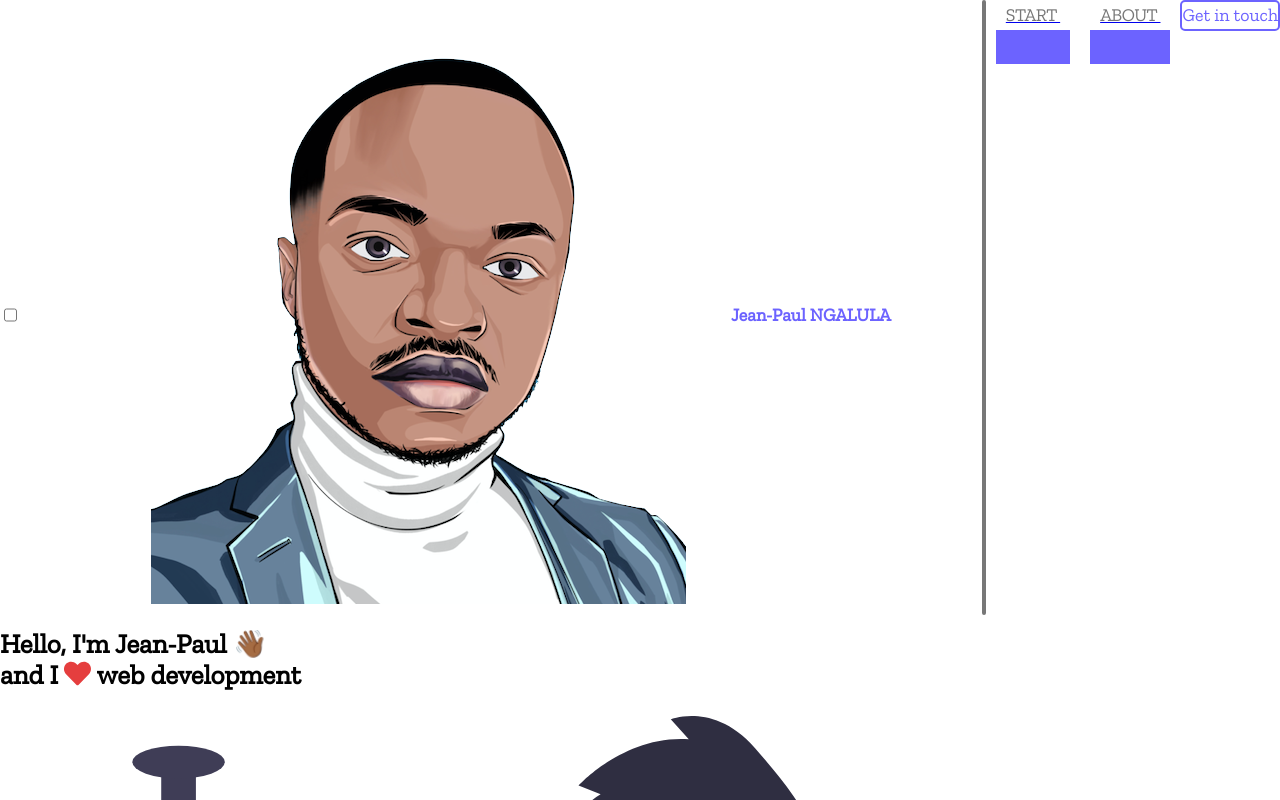
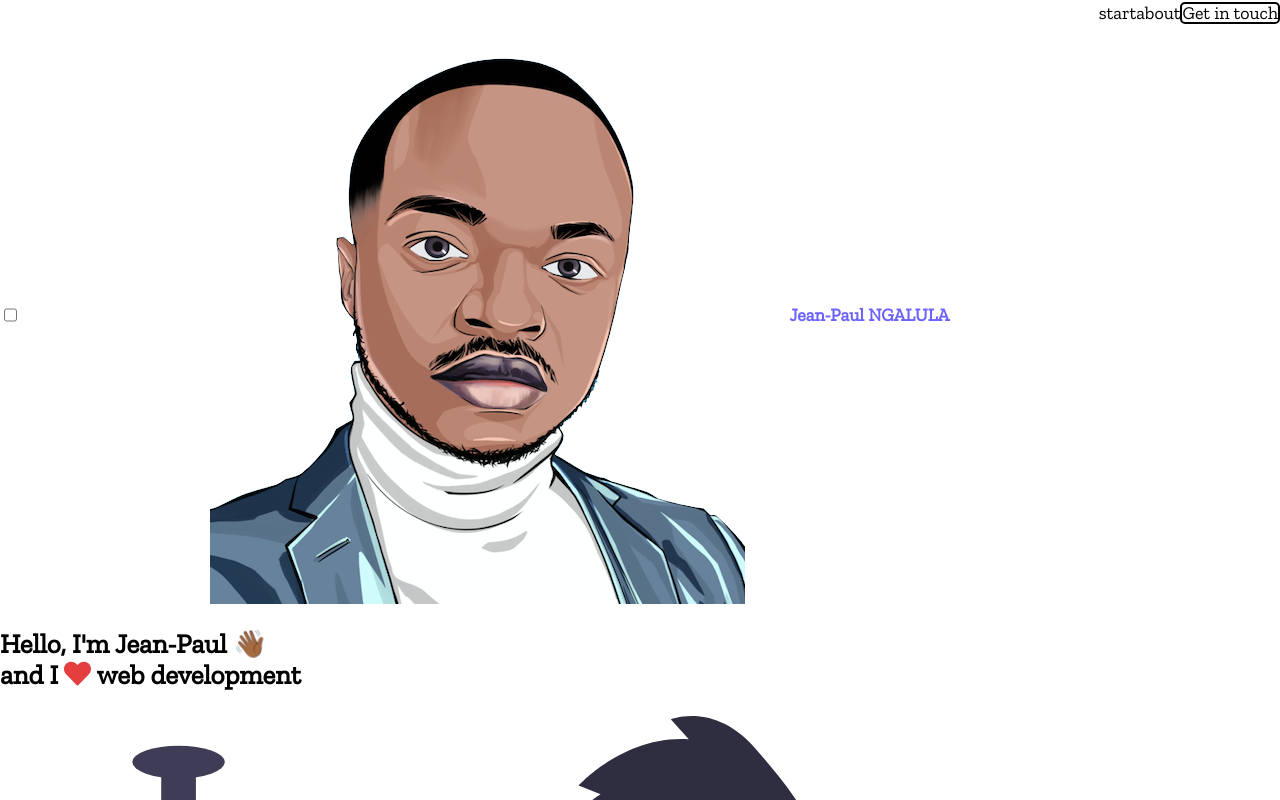
Before and after one commit to anyishxyi/mulume.dev, a Vue app: page /#/home in a window 1280 px wide. Shown: the top 800 px of the page. Built offline with nearby package versions, Linux system fonts and the light colour scheme.

Commit message:
fix navar for laptop

```diff
--- a/src/assets/styles/index.scss
+++ b/src/assets/styles/index.scss
@@ -1,6 +1,5 @@
 @import url('https://fonts.googleapis.com/css?family=Zilla+Slab&display=swap');
 @import 'theme-colors';
-@import 'button';
 @import 'medias';
 
 /*
@@ -504,7 +503,7 @@ a:hover {
   border-radius: 5px;
   line-height: 1;
   text-transform: uppercase;
-  padding: 6px 10px 6px;
+  // padding: 6px 10px 6px;
   position: relative;
   z-index: 0;
   margin-left: 10px;
@@ -537,3 +536,16 @@ a:hover {
   transform: translateY(0);
   transition: transform .25s ease-out;
 }
+
+//// Basic button style
+button {
+  background: none;
+  font: inherit;
+  border: none;
+  line-height: 1;
+  border-radius: 5px;
+}
+
+.btn-border {
+  border: 2px solid;
+}
--- a/src/assets/styles/laptops.scss
+++ b/src/assets/styles/laptops.scss
@@ -35,7 +35,7 @@
     display: inline-block;
     padding: 13px 10px 13px 10px;
     text-decoration: none;
-    color: #efefef;
+    color: var(--color-theme-accent);
   }
 
   .nav > #nav-check {
@@ -77,7 +77,38 @@
 		box-sizing: border-box;
 		background-image: linear-gradient(to right, var(--color-theme-accent), var(--color-theme-accent));
 		padding: 2px; // width of the profile pic border
-	}
+  }
+
+  //////// Button style
+
+  button {
+    color: var(--color-theme-accent);
+    transition: 0.4s;
+    text-transform: uppercase;
+    font-size: 20px;
+    cursor: pointer;
+    -webkit-box-sizing: border-box;
+    -moz-box-sizing: border-box;
+    -ms-box-sizing: border-box;
+  }
+
+  .slide:hover,
+  .slide:focus {
+    border: 2px solid;
+    box-shadow: inset 6.5em 0 0 0 var(--color-theme-accent);
+    border-color: var(--color-theme-accent);
+    color: var(--app-background-color);
+  }
+
+  .close:hover,
+  .close:focus {
+    border-color: var(--color-theme-accent);
+    color: var(--app-background-color);
+    border: 2px solid;
+    box-shadow:
+      inset -3.5em 0 0 0 var(--color-theme-accent),
+      inset 3.5em 0 0 0 var(--color-theme-accent);
+  }
 
   //////// Others classes
   .name-size {
--- a/src/assets/styles/phones.scss
+++ b/src/assets/styles/phones.scss
@@ -676,10 +676,10 @@
 		display: none;
 	}
 	.nav {
-		height: 20px;
+		height: 55px;
 		width: 100%;
-		position: relative;
 		z-index:1;
+		position: fixed;
 	}
 
 	.nav > .nav-header {
@@ -717,6 +717,7 @@
 	.nav > .right-menu > .nav-links > a {
 		display: block;
 		width: 100%;
+		color: var(--color-theme-accent);
 	}
 	.nav > #nav-check:not(:checked) ~ .right-menu > .nav-links {
 		height: 0px;
@@ -939,8 +940,6 @@
 		.navbar {
 			height: 70px;
 			border: none;
-			z-index: 100;
-			top: 0;
 			position: fixed;
 			width: 100%;
 			overflow:auto;
--- a/src/layout/components/Navbar.vue
+++ b/src/layout/components/Navbar.vue
@@ -35,9 +35,9 @@
       </label>
     </div>
     <div class="nav-links">
-      <router-link :to="{path: '/home'}"><a class="link color-theme-accent hidden inline-block"> start </a></router-link>
-      <router-link :to="{path: '/about'}"><a class="link color-theme-accent hidden inline-block"> about </a></router-link>
-      <router-link :to="{path: '/contact'}"><button class="slide hidden btn-pad">Get in touch</button></router-link>
+      <router-link :to="{path: '/home'}"><button class="close ml-20 btn-no-border btn-pad"> start </button></router-link>
+      <router-link :to="{path: '/about'}"><button class="close ml-20 btn-no-border btn-pad"> about </button></router-link>
+      <router-link :to="{path: '/contact'}"><button class="slide ml-20 btn-border btn-pad">Get in touch</button></router-link>
     </div>
   </div>
 </div>
--- a/src/pages/home/index.vue
+++ b/src/pages/home/index.vue
@@ -35,7 +35,7 @@
 				</div>
 				<div>
 					<div class="pb-5">If you have any web development needs, I am happy to look at your project.</div>
-					<router-link :to="{path: '/contact'}"><button class="slide btn-pad">Get in touch</button></router-link>
+					<router-link :to="{path: '/contact'}"><button class="slide btn-border btn-pad">Get in touch</button></router-link>
 				</div>
 			</div>
 		</div>
```
